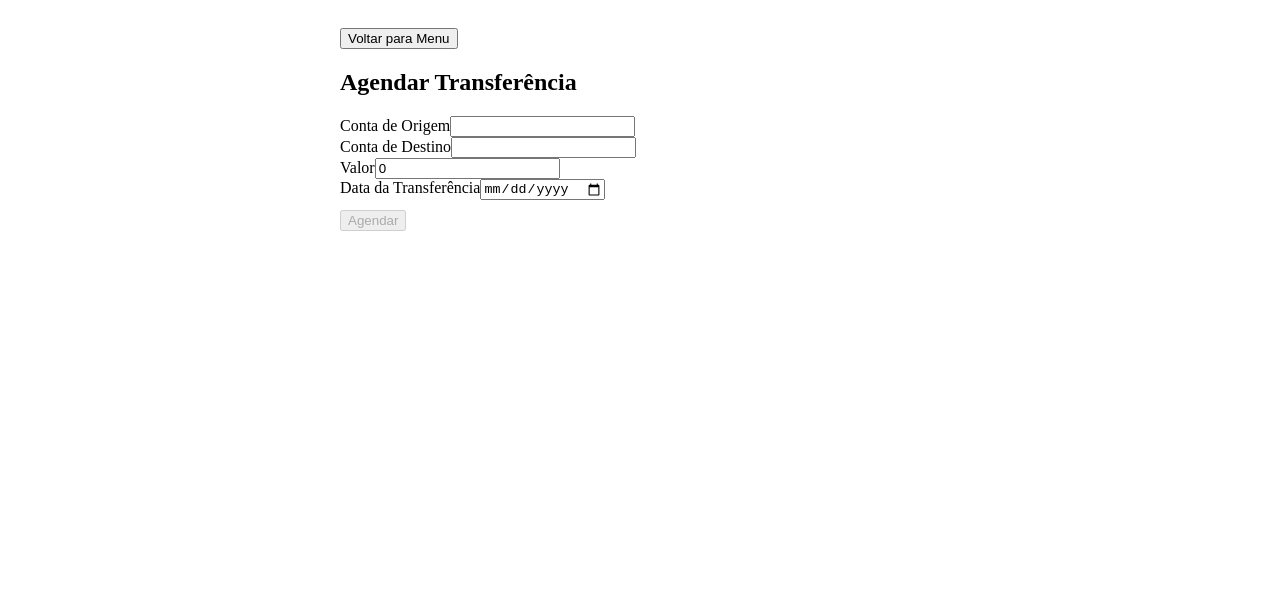
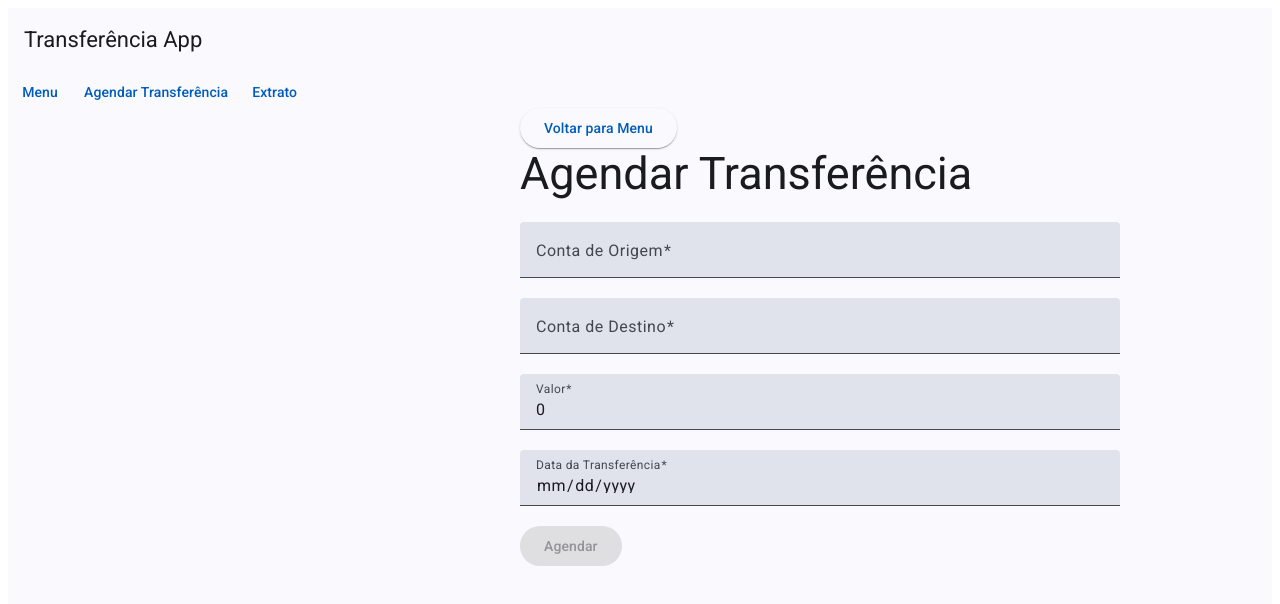
Before and after one commit to Igorino/transferencia-app, an Angular app: page /agendar in a window 1280 px wide. Shown: the top 604 px of the page. Built offline with nearby package versions, Linux system fonts and the light colour scheme.

Commit message:
Adicionado o Material e um sidebar para navegação

```diff
--- a/angular.json
+++ b/angular.json
@@ -32,6 +32,7 @@
               }
             ],
             "styles": [
+              "@angular/material/prebuilt-themes/azure-blue.css",
               "src/styles.scss"
             ],
             "scripts": [],
@@ -96,6 +97,7 @@
               }
             ],
             "styles": [
+              "@angular/material/prebuilt-themes/azure-blue.css",
               "src/styles.scss"
             ],
             "scripts": []
--- a/package.json
+++ b/package.json
@@ -12,10 +12,12 @@
   "private": true,
   "dependencies": {
     "@angular/animations": "^18.2.0",
+    "@angular/cdk": "^18.2.3",
     "@angular/common": "^18.2.0",
     "@angular/compiler": "^18.2.0",
     "@angular/core": "^18.2.0",
     "@angular/forms": "^18.2.0",
+    "@angular/material": "^18.2.3",
     "@angular/platform-browser": "^18.2.0",
     "@angular/platform-browser-dynamic": "^18.2.0",
     "@angular/platform-server": "^18.2.0",
--- a/src/app/app.component.ts
+++ b/src/app/app.component.ts
@@ -1,14 +1,41 @@
 import { Component } from '@angular/core';
-import { RouterOutlet } from '@angular/router';
+import { Router, RouterOutlet } from '@angular/router';
+import { MatToolbarModule } from '@angular/material/toolbar';
+import { MatSidenavModule } from '@angular/material/sidenav';
+import { MatButtonModule } from '@angular/material/button';
+import { CommonModule } from '@angular/common';
 
 @Component({
   selector: 'app-root',
   template: `
-    <router-outlet></router-outlet>
+    <mat-toolbar color="primary">
+      <span>{{ title }}</span>
+    </mat-toolbar>
+    <mat-sidenav-container>
+      <mat-sidenav mode="side" opened>
+      <button mat-button (click)="navegarPara('/')">Menu</button>
+      <button mat-button (click)="navegarPara('/agendar')">Agendar Transferência</button>
+      <button mat-button (click)="navegarPara('/extrato')">Extrato</button>
+      </mat-sidenav>
+      <mat-sidenav-content>
+        <router-outlet></router-outlet>
+      </mat-sidenav-content>
+    </mat-sidenav-container>
   `,
   standalone: true,
-  imports: [RouterOutlet]
+  imports: [
+    RouterOutlet,
+    MatToolbarModule,
+    MatSidenavModule,
+    MatButtonModule,
+    CommonModule]
 })
 export class AppComponent {
-  title = 'transferencia-app';
+  title = 'Transferência App';
+
+  constructor(private router: Router) {}
+
+  navegarPara(caminho: string) {
+    this.router.navigate([caminho]);
+  }
 }
--- a/src/app/app.config.ts
+++ b/src/app/app.config.ts
@@ -3,7 +3,8 @@ import { provideRouter } from '@angular/router';
 
 import { routes } from './app.routes';
 import { provideClientHydration } from '@angular/platform-browser';
+import { provideAnimationsAsync } from '@angular/platform-browser/animations/async';
 
 export const appConfig: ApplicationConfig = {
-  providers: [provideZoneChangeDetection({ eventCoalescing: true }), provideRouter(routes), provideClientHydration()]
+  providers: [provideZoneChangeDetection({ eventCoalescing: true }), provideRouter(routes), provideClientHydration(), provideAnimationsAsync()]
 };
--- a/src/app/menu-inicial/menu-inicial.component.html
+++ b/src/app/menu-inicial/menu-inicial.component.html
@@ -1,5 +1,3 @@
 <div class="menu-container">
     <h1>Bem-vindo ao Sistema de Transferências</h1>
-    <button (click)="navegarParaAgendar()">Agendar Transferência</button>
-    <button (click)="navegarParaExtrato()">Ver Extrato</button>
   </div>
--- a/src/app/transferencia-agendar/transferencia-agendar.component.html
+++ b/src/app/transferencia-agendar/transferencia-agendar.component.html
@@ -1,34 +1,32 @@
+<!-- transferencia-agendar.component.html -->
 <div class="container">
-  <div>
-    <button (click)="navegarParaMenu()">Voltar para Menu</button>
-  </div>
-
+  <button mat-raised-button color="primary" (click)="navegarParaMenu()">Voltar para Menu</button>
   <h2>Agendar Transferência</h2>
   <form (ngSubmit)="agendarTransferencia()" #transferenciaForm="ngForm">
-      <div class="form-group">
-        <label for="contaOrigem">Conta de Origem</label>
-        <input type="text" id="contaOrigem" [(ngModel)]="transferencia.contaOrigem" name="contaOrigem" class="form-control" required>
-      </div>
+    <mat-form-field appearance="fill">
+      <mat-label>Conta de Origem</mat-label>
+      <input matInput id="contaOrigem" [(ngModel)]="transferencia.contaOrigem" name="contaOrigem" required>
+    </mat-form-field>
 
-      <div class="form-group">
-        <label for="contaDestino">Conta de Destino</label>
-        <input type="text" id="contaDestino" [(ngModel)]="transferencia.contaDestino" name="contaDestino" class="form-control" required>
-      </div>
+    <mat-form-field appearance="fill">
+      <mat-label>Conta de Destino</mat-label>
+      <input matInput id="contaDestino" [(ngModel)]="transferencia.contaDestino" name="contaDestino" required>
+    </mat-form-field>
 
-      <div class="form-group">
-        <label for="valor">Valor</label>
-        <input type="number" id="valor" [(ngModel)]="transferencia.valor" name="valor" class="form-control" required>
-      </div>
+    <mat-form-field appearance="fill">
+      <mat-label>Valor</mat-label>
+      <input matInput type="number" id="valor" [(ngModel)]="transferencia.valor" name="valor" required>
+    </mat-form-field>
 
-      <div class="form-group">
-        <label for="dataTransferencia">Data da Transferência</label>
-        <input type="date" id="dataTransferencia" [(ngModel)]="transferencia.dataTransferencia" name="dataTransferencia" class="form-control" required>
-      </div>
+    <mat-form-field appearance="fill">
+      <mat-label>Data da Transferência</mat-label>
+      <input matInput type="date" id="dataTransferencia" [(ngModel)]="transferencia.dataTransferencia" name="dataTransferencia" required>
+    </mat-form-field>
 
-      <button type="submit" class="btn btn-primary" [disabled]="!transferenciaForm.valid">Agendar</button>
+    <button mat-raised-button color="primary" type="submit" [disabled]="!transferenciaForm.valid">Agendar</button>
   </form>
 
-    <div *ngIf="mensagem" class="alert alert-info mt-3">
+  <div *ngIf="mensagem" class="mat-body-1 mat-typography">
     {{ mensagem }}
   </div>
 </div>
--- a/src/app/transferencia-extrato/transferencia-extrato.component.html
+++ b/src/app/transferencia-extrato/transferencia-extrato.component.html
@@ -1,32 +1,20 @@
+<!-- transferencia-extrato.component.html -->
 <div class="container">
-  <div>
-    <button (click)="navegarParaMenu()">Voltar para Menu</button>
-  </div>
-    <h2>Extrato de Transferências</h2>
-    <div *ngIf="transferencias.length > 0; else empty">
-      <table class="table table-striped">
-        <thead>
-          <tr>
-            <th>Conta de Origem</th>
-            <th>Conta de Destino</th>
-            <th>Valor</th>
-            <th>Data de Transferência</th>
-            <th>Taxa</th>
-          </tr>
-        </thead>
-        <tbody>
-          <tr *ngFor="let transferencia of transferencias">
-            <td>{{ transferencia.contaOrigem }}</td>
-            <td>{{ transferencia.contaDestino }}</td>
-            <td>{{ transferencia.valor | currency:'BRL' }}</td>
-            <td>{{ transferencia.dataTransferencia | date:'dd/MM/yyyy' }}</td>
-            <td>{{ transferencia.taxa | currency:'BRL' }}</td>
-          </tr>
-        </tbody>
-      </table>
-    </div>
-
-    <ng-template #empty>
-      <p>Nenhuma transferência encontrada.</p>
-    </ng-template>
-  </div>
+  <button mat-raised-button color="primary" (click)="navegarParaMenu()">Voltar para Menu</button>
+  <h2>Extrato de Transferências</h2>
+  <mat-list>
+    <mat-list-item *ngFor="let transferencia of transferencias">
+      <div>
+        <strong>Conta Origem:</strong> {{ transferencia.contaOrigem }}
+        <br>
+        <strong>Conta Destino:</strong> {{ transferencia.contaDestino }}
+        <br>
+        <strong>Valor:</strong> {{ transferencia.valor | currency }}
+        <br>
+        <strong>Data:</strong> {{ transferencia.dataTransferencia | date }}
+        <br>
+        <strong>Taxa:</strong> {{ transferencia.taxa | currency }}
+      </div>
+    </mat-list-item>
+  </mat-list>
+</div>
--- a/src/app/transferencia-extrato/transferencia-extrato.component.ts
+++ b/src/app/transferencia-extrato/transferencia-extrato.component.ts
@@ -3,11 +3,17 @@ import { TransferenciaService, Transferencia } from '../service/transferencia.se
 import { CommonModule } from '@angular/common';
 import { HttpClientModule } from '@angular/common/http';
 import { Router } from '@angular/router';
+import { MatListModule } from '@angular/material/list';
+import { MatButtonModule } from '@angular/material/button';
 
 @Component({
   selector: 'app-transferencia-extrato',
   standalone: true,
-  imports: [CommonModule, HttpClientModule],
+  imports: [
+    CommonModule,
+    HttpClientModule,
+    MatListModule,
+    MatButtonModule],
   templateUrl: './transferencia-extrato.component.html',
   styleUrl: './transferencia-extrato.component.scss',
   providers: [TransferenciaService]
--- a/src/index.html
+++ b/src/index.html
@@ -6,8 +6,10 @@
   <base href="/">
   <meta name="viewport" content="width=device-width, initial-scale=1">
   <link rel="icon" type="image/x-icon" href="favicon.ico">
+  <link href="https://fonts.googleapis.com/css2?family=Roboto:wght@300;400;500&display=swap" rel="stylesheet">
+  <link href="https://fonts.googleapis.com/icon?family=Material+Icons" rel="stylesheet">
 </head>
-<body>
+<body class="mat-typography">
   <app-root></app-root>
 </body>
 </html>
--- a/src/styles.scss
+++ b/src/styles.scss
@@ -1 +1,22 @@
-/* You can add global styles to this file, and also import other style files */
+/* styles.css */
+@import "../node_modules/@angular/material/prebuilt-themes/azure-blue.css";
+
+.container {
+  padding: 16px;
+}
+
+mat-form-field {
+  width: 100%;
+}
+
+mat-sidenav-container {
+  height: 100vh;
+}
+
+mat-sidenav-content {
+  padding: 16px;
+}
+
+.spacer {
+  flex: 1 1 auto;
+}
```
Also changed, not shown: src/app/transferencia-agendar/transferencia-agendar.component.ts (+10 -1 lines), 1 other file (tests, documents, lock files or other folders). Lines whose indentation alone changed are shown as unchanged.
